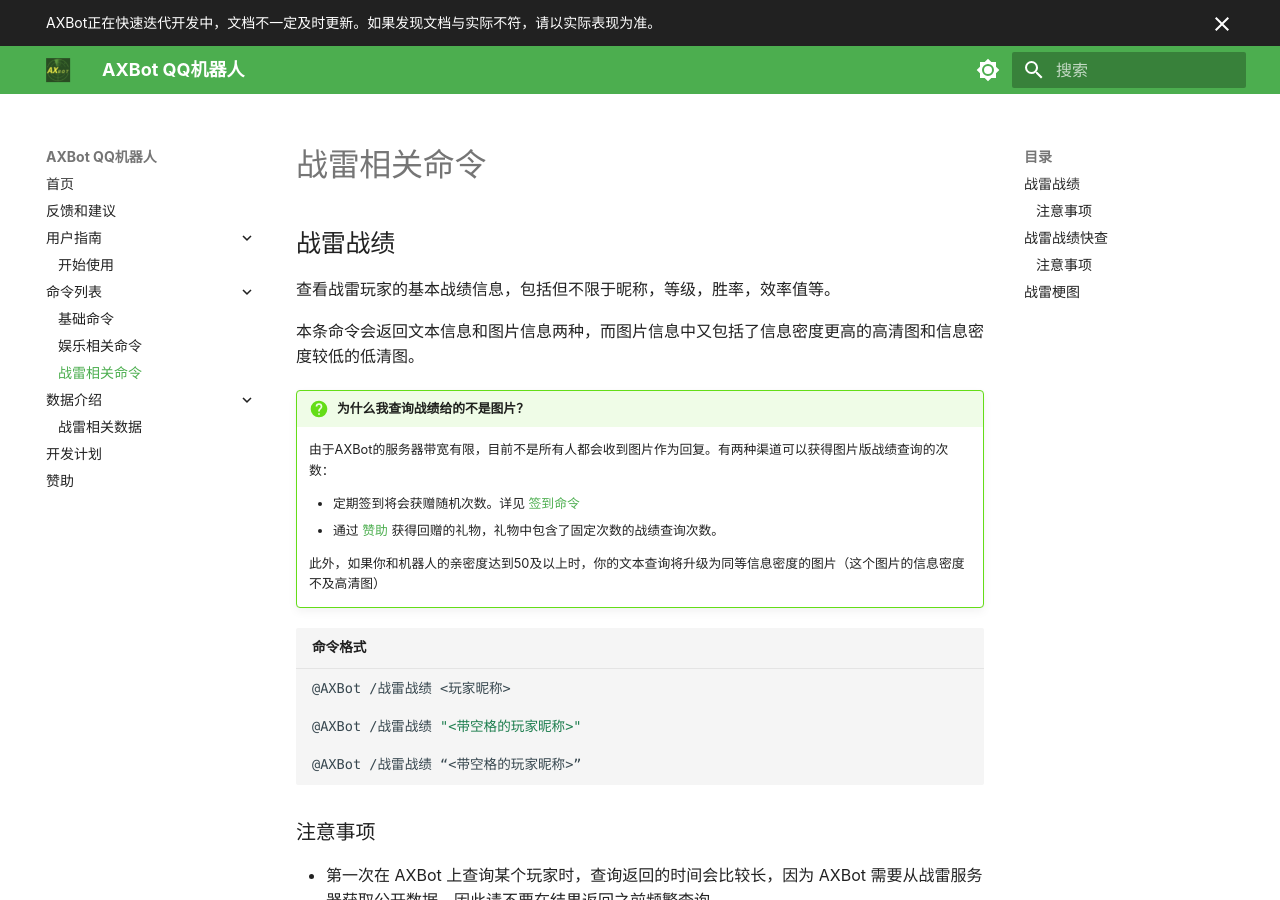
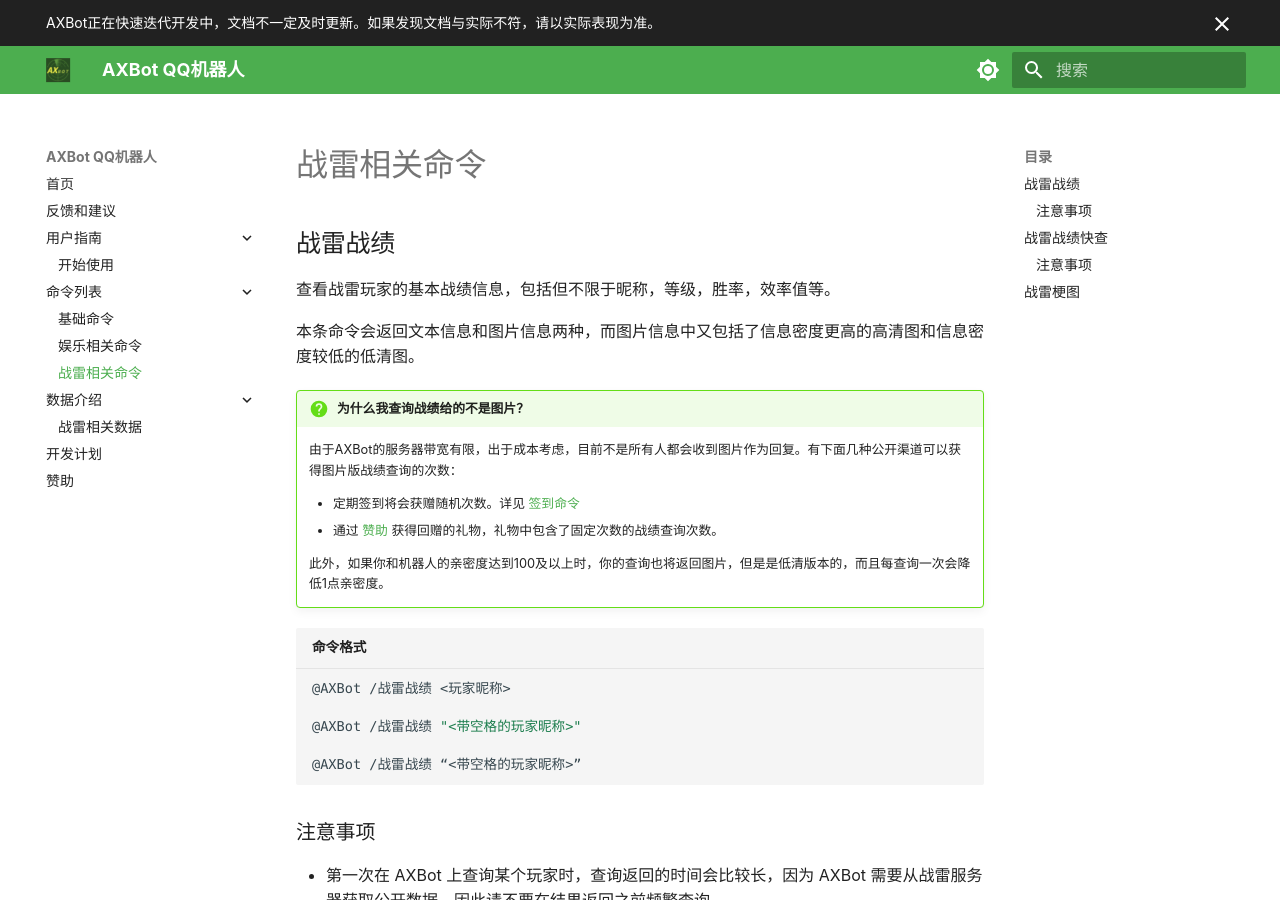
Before and after one commit to axiangcoding/axbot-qq-docs, an MkDocs documentation site: the page built from docs/command-list/wt-cmd.md, in a window 1280 px wide and 900 px high. Built offline with MkDocs 1.6.1 and Material for MkDocs 9.7.7, drawn with Linux system fonts in a browser that asks for light colours.

Commit message:
更新文档

````diff
--- a/docs/command-list/wt-cmd.md
+++ b/docs/command-list/wt-cmd.md
@@ -8,12 +8,12 @@
 
 !!! question "为什么我查询战绩给的不是图片？"
 
-    由于AXBot的服务器带宽有限，目前不是所有人都会收到图片作为回复。有两种渠道可以获得图片版战绩查询的次数：
+    由于AXBot的服务器带宽有限，出于成本考虑，目前不是所有人都会收到图片作为回复。有下面几种公开渠道可以获得图片版战绩查询的次数：
 
     - 定期签到将会获赠随机次数。详见 [签到命令](./funny-cmd.md#_2)
     - 通过 [赞助](../sponsor.md) 获得回赠的礼物，礼物中包含了固定次数的战绩查询次数。
 
-    此外，如果你和机器人的亲密度达到50及以上时，你的文本查询将升级为同等信息密度的图片（这个图片的信息密度不及高清图）
+    此外，如果你和机器人的亲密度达到100及以上时，你的查询也将返回图片，但是是低清版本的，而且每查询一次会降低1点亲密度。
 
 ```bash title="命令格式"
 @AXBot /战雷战绩 <玩家昵称>
````
Also changed, not shown: docs/command-list/funny-cmd.md (+1 -0 lines).
